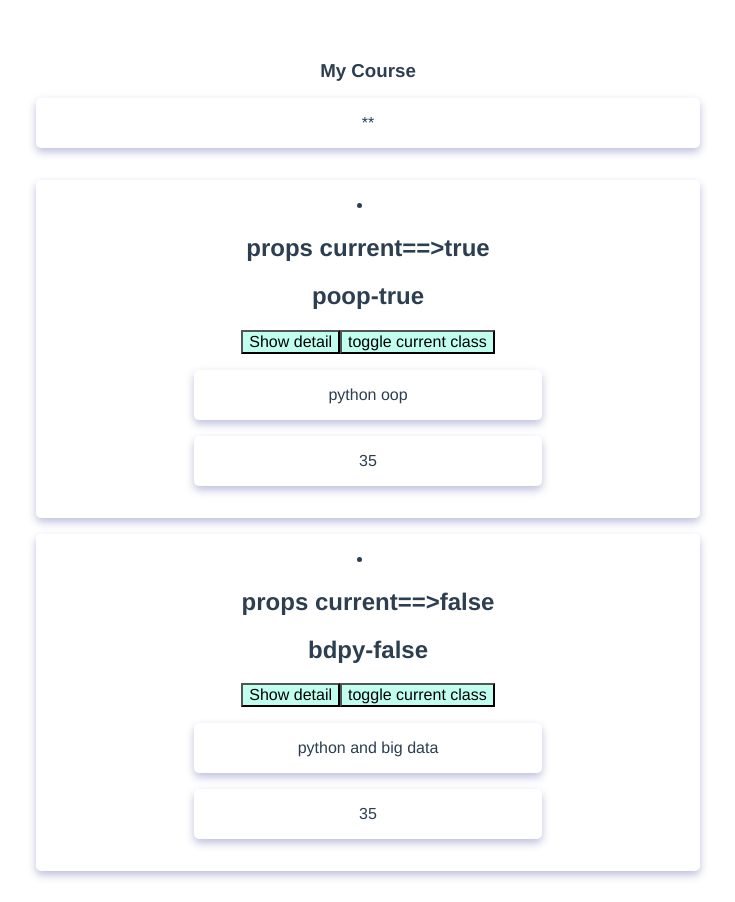
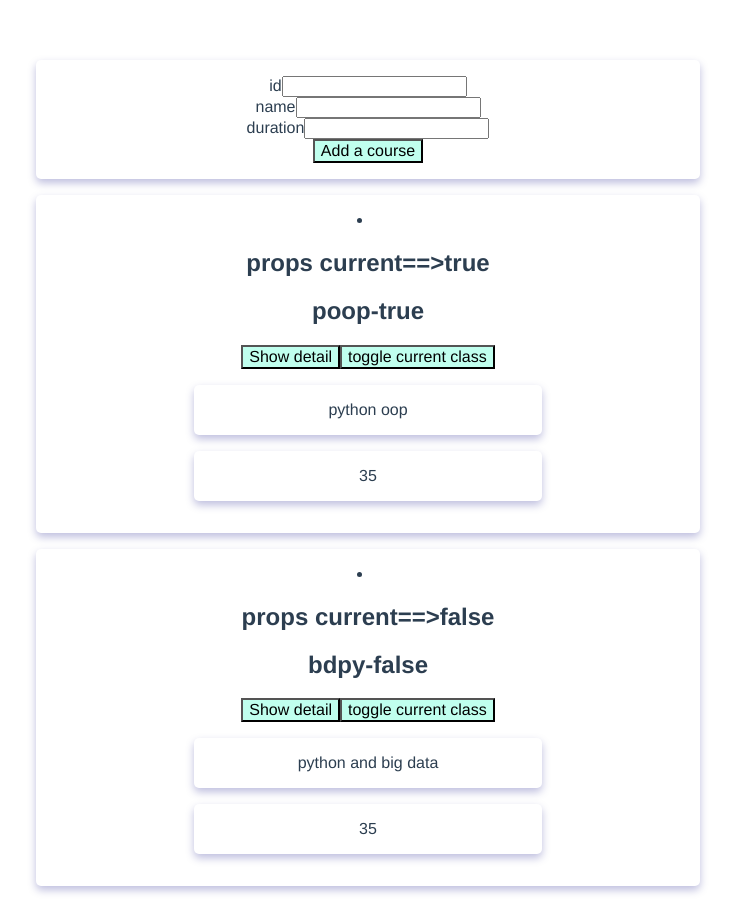
Before and after one commit to WHungC/vue10_component2_vue3_new, a Vue app: page / in a window 1280 px wide. Shown: the whole page, without its empty margins (272-1007 px from the left). Built offline with nearby package versions, Linux system fonts and the light colour scheme.

Commit message:
remove hello world and add method to add NewCourse

```diff
--- a/src/App.vue
+++ b/src/App.vue
@@ -1,5 +1,5 @@
 <template>
-	<HelloWorld msg="Welcome to Your Vue.js App" />
+	<new-course></new-course>
   <course-intro
     v-for="course in courses"
     :key="course.id"
@@ -11,13 +11,8 @@
 </template>
 
 <script>
-import HelloWorld from "./components/HelloWorld.vue";
-
 export default {
 	name: "App",
-	components: {
-		HelloWorld,
-	},
 	data() {
 		return {
 			courses: [
@@ -56,7 +51,8 @@ export default {
   padding: 0;
   list-style: none;
 }
-#app li {
+#app li,
+#app form {
   box-shadow: 0 4px 8px rgba(0, 0, 128, 0.26);
   margin: 1rem auto;
   padding: 1rem;
--- /dev/null
+++ b/src/components/NewCourse.vue
@@ -0,0 +1,11 @@
+<template>
+  <form>
+    <div><label>id</label><input type="text" /></div>
+    <div><label>name</label><input type="text" /></div>
+    <div><label>duration</label><input type="text" /></div>
+    <button>Add a course</button>
+  </form>
+</template>
+<script>
+export default {};
+</script>
--- a/src/main.js
+++ b/src/main.js
@@ -1,9 +1,11 @@
 import { createApp } from 'vue'
 import App from './App.vue'
 import CourseIntro from "./components/CourseIntro.vue"
+import NewCourse from "./components/NewCourse.vue"
 import mitt from "mitt"
 const emitter = mitt()
 const app = createApp(App)
 app.component("course-intro", CourseIntro)
+app.component("new-course",NewCourse)
 app.config.globalProperties.emitter = emitter;
 app.mount('#app')
```
